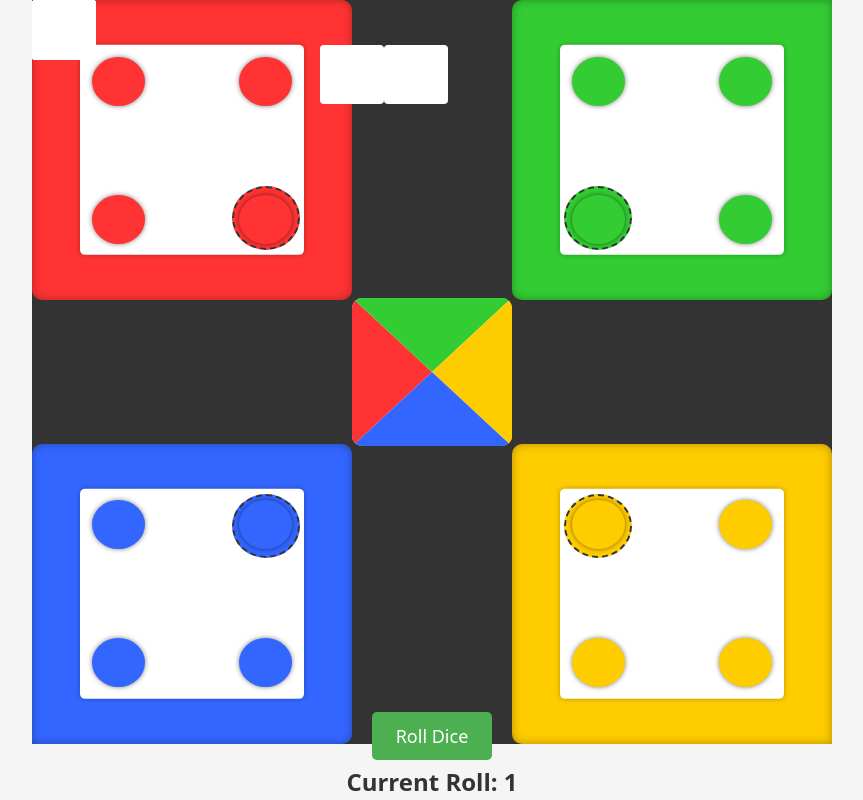
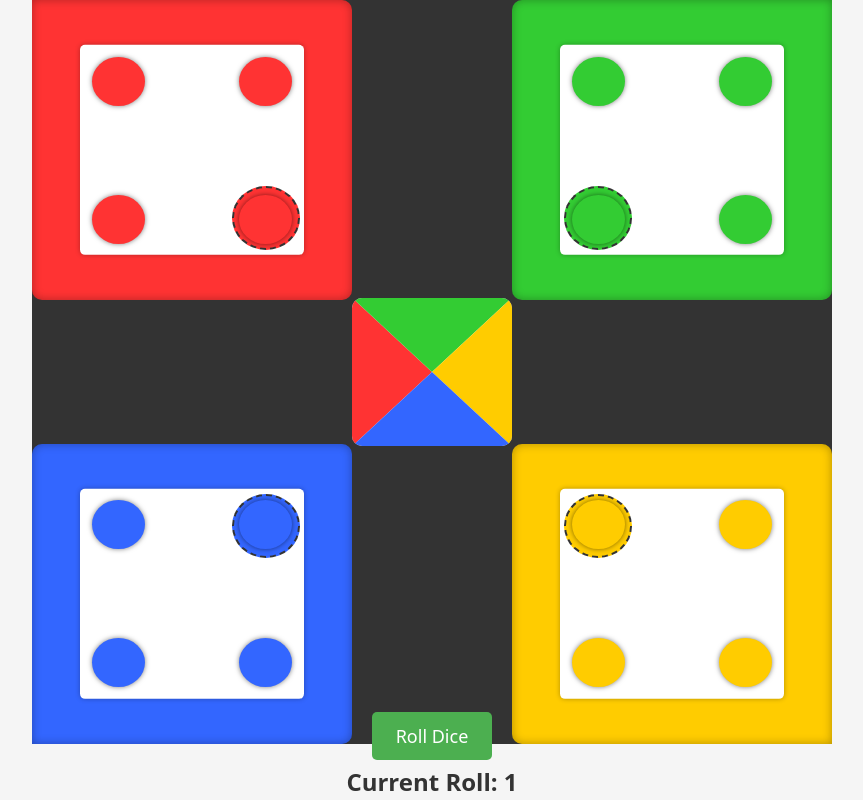
Before and after one commit to GingerImpasto/ludo-game, a React (Vite) app: page / in a window 1280 px wide. Shown: the whole page, without its empty margins (208-1071 px from the left). Built offline with nearby package versions, Linux system fonts and the light colour scheme.

Commit message:
Remove existing cells

```diff
--- a/src/components/LudoBoard.tsx
+++ b/src/components/LudoBoard.tsx
@@ -21,11 +21,7 @@ const LudoBoard: React.FC<LudoBoardProps> = ({ diceValue }) => {
         <Base color="yellow" />
         <Base color="blue" />
 
-        {/* Rest of the board remains the same */}
-        {Array.from({ length: 52 }).map((_, index) => (
-          <div key={`cell-${index}`} className={`path-cell cell-${index}`}></div>
-        ))}
-
+        {/* Safe zones */}
         <div className="safe-zone red"></div>
         <div className="safe-zone green"></div>
         <div className="safe-zone yellow"></div>
```
